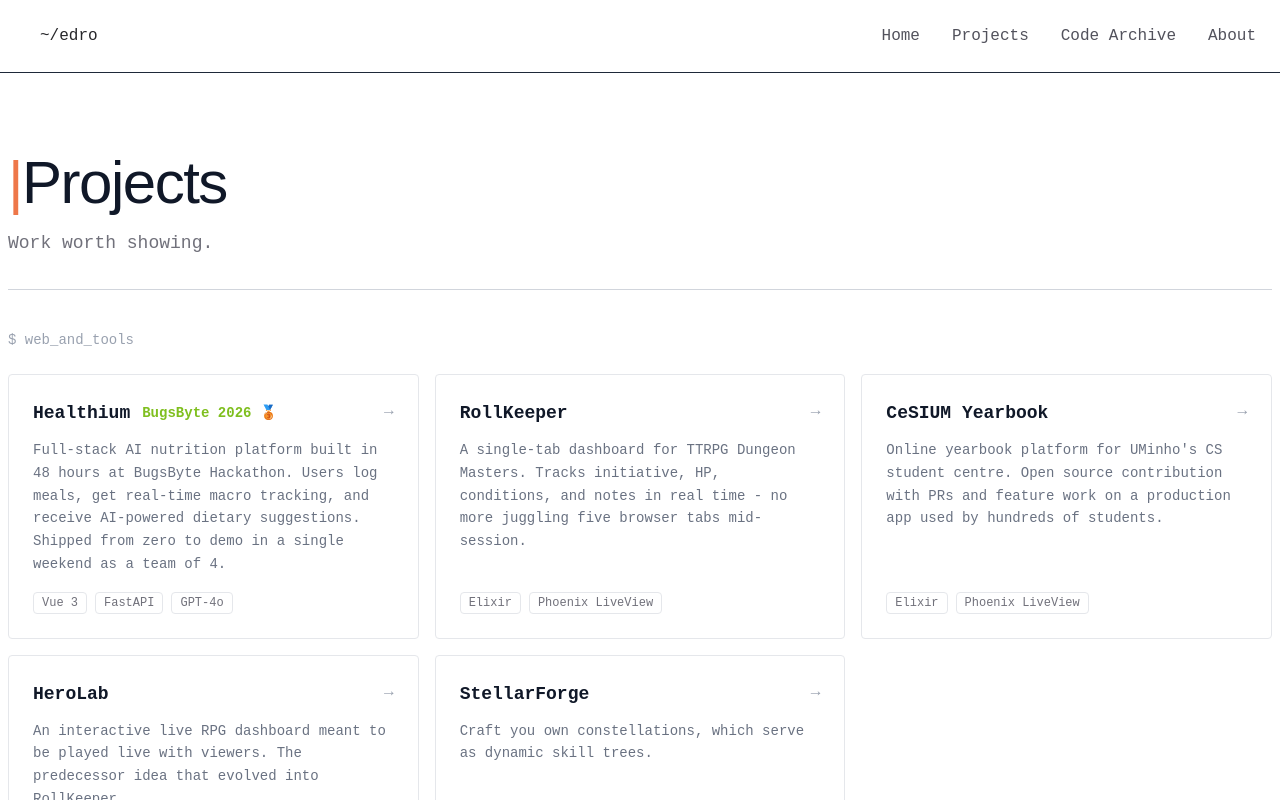
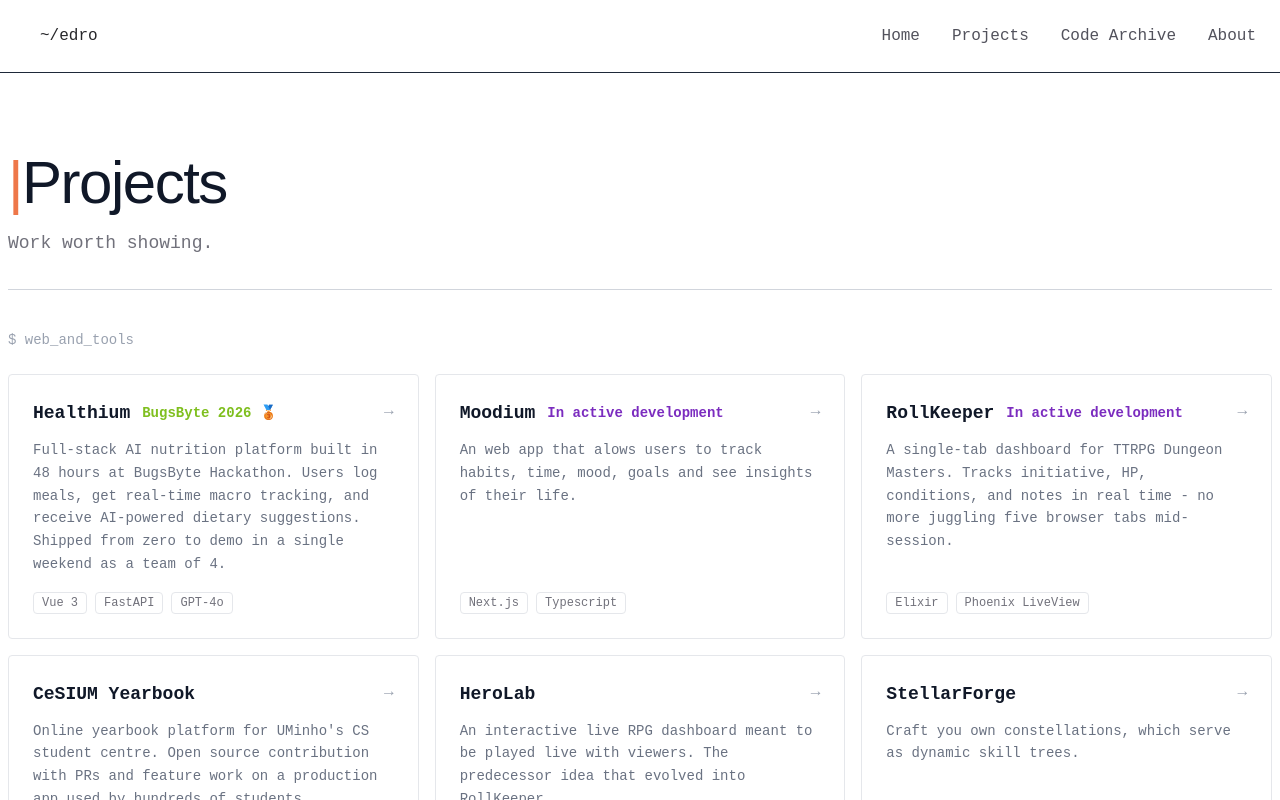
Before and after one commit to EdroCode/EdroCodeWebsite, a Next.js app: page /projects in a window 1280 px wide. Shown: the top 800 px of the page. Built offline with nearby package versions, Linux system fonts and the light colour scheme; a web font is replaced by a local one.

Commit message:
feat: add project status

```diff
--- a/app/projects/page.tsx
+++ b/app/projects/page.tsx
@@ -12,8 +12,17 @@ const webProjects = [
     href: "https://github.com/EdroCode",
   },
   {
+    title: "Moodium",
+    tags: ["Next.js", "Typescript"],
+    status: "In active development",
+    description:
+      "An web app that alows users to track habits, time, mood, goals and see insights of their life. ",
+    href: "https://github.com/EdroCode/rollkeeper",
+  },
+  {
     title: "RollKeeper",
     tags: ["Elixir", "Phoenix LiveView"],
+    status: "In active development",
     description:
       "A single-tab dashboard for TTRPG Dungeon Masters. Tracks initiative, HP, conditions, and notes in real time - no more juggling five browser tabs mid-session.",
     href: "https://github.com/EdroCode/rollkeeper",
@@ -74,12 +83,13 @@ const gameProjects = [
 type Project = {
   title: string;
   award?: string;
+  status?: string;
   tags: string[];
   description: string;
   href: string;
 };
 
-function ProjectCard({ title, award, tags, description, href }: Project) {
+function ProjectCard({ title, award, status, tags, description, href }: Project) {
   return (
     <a
       href={href}
@@ -94,6 +104,9 @@ function ProjectCard({ title, award, tags, description, href }: Project) {
           </h2>
           {award && (
             <span className="text-sm font-semibold text-bugs">{award}</span>
+          )}
+          {status && (
+            <span className="text-sm font-semibold text-dojo">{status}</span>
           )}
         </div>
         <span className="text-gray-400 group-hover:text-gray-800 group-hover:translate-x-0.5 transition-transform shrink-0">
```
Also changed, not shown: 1 other file (tests, documents, lock files or other folders).
